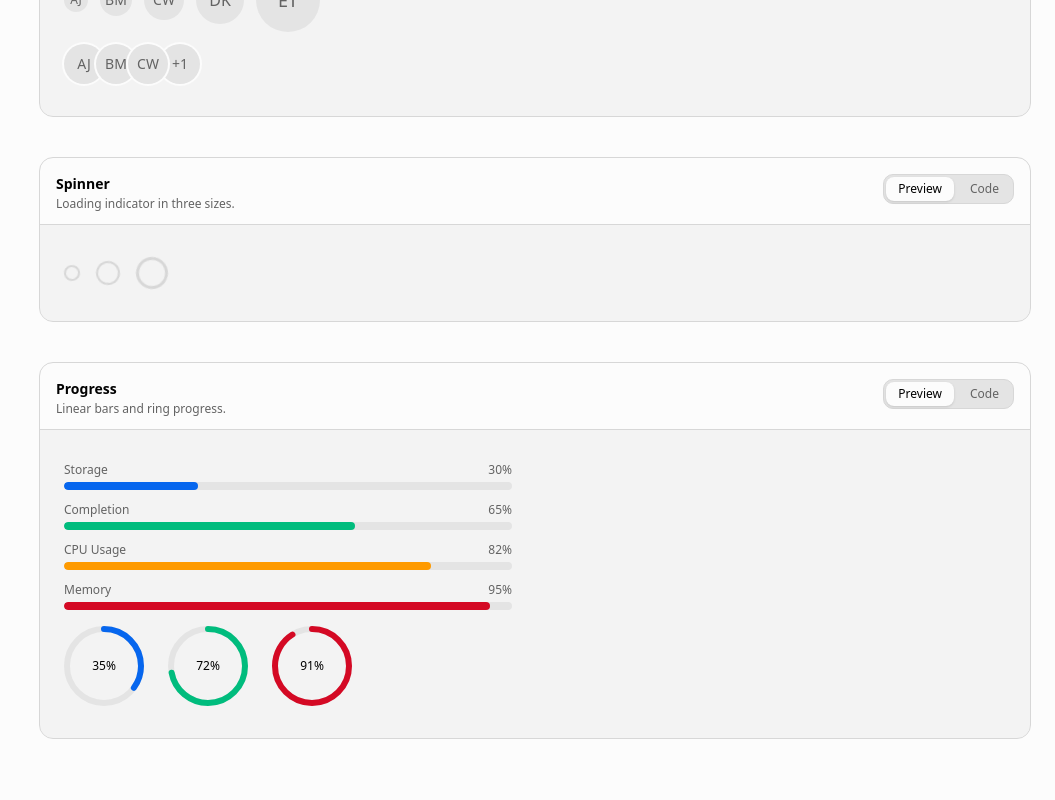
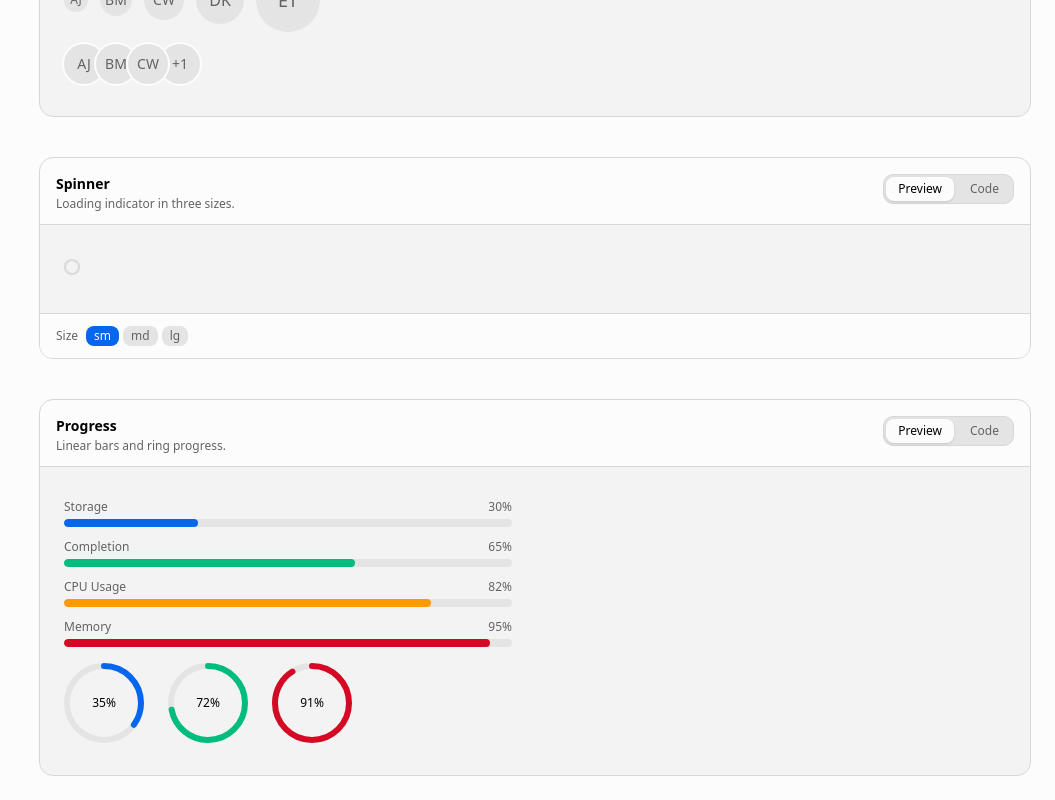
Before and after one commit to handsonprogrammer/dashboard-template, a Next.js app: page /components in a window 1280 px wide. Shown: the part 852-1652 px from the top of the page, without its empty margins (225-1280 px from the left). Before the commit the page ends 1615 px from the top, so only its background shows below. Built offline with nearby package versions, Linux system fonts and the light colour scheme.

Commit message:
feat: add live controls to Alert and Spinner showcase blocks

```diff
--- a/src/app/(dashboard)/components/page.tsx
+++ b/src/app/(dashboard)/components/page.tsx
@@ -315,15 +315,14 @@ function PrimitivesSection() {
             <ComponentBlock
                 title="Spinner"
                 description="Loading indicator in three sizes."
+                controls={[
+                    { type: "select", prop: "size", label: "Size", options: ["sm", "md", "lg"] },
+                ]}
                 code={`<Spinner size="sm" />
 <Spinner size="md" />
 <Spinner size="lg" />`}
             >
-                <div className="flex items-center gap-4">
-                    <Spinner size="sm" />
-                    <Spinner size="md" />
-                    <Spinner size="lg" />
-                </div>
+                {(s) => <Spinner size={s.size as "sm" | "md" | "lg"} />}
             </ComponentBlock>
 
             {/* Progress */}
@@ -364,17 +363,34 @@ function FeedbackSection() {
             <ComponentBlock
                 title="Alert"
                 description="Four severity levels."
+                controls={[
+                    { type: "select", prop: "variant", label: "Variant", options: ["info", "success", "warning", "destructive"] },
+                ]}
                 code={`<Alert variant="info"        title="Info">Your changes have been saved.</Alert>
 <Alert variant="success"     title="Success">Import completed without errors.</Alert>
 <Alert variant="warning"     title="Warning">Subscription expires in 7 days.</Alert>
 <Alert variant="destructive" title="Error">Failed to delete the selected records.</Alert>`}
             >
-                <div className="space-y-3 max-w-xl">
-                    <Alert variant="info" title="Info">Your changes have been saved successfully.</Alert>
-                    <Alert variant="success" title="Success">The import completed without errors.</Alert>
-                    <Alert variant="warning" title="Warning">Your subscription expires in 7 days.</Alert>
-                    <Alert variant="destructive" title="Error">Failed to delete the selected records.</Alert>
-                </div>
+                {(s) => {
+                    const variant = s.variant as "info" | "success" | "warning" | "destructive";
+                    const titleMap: Record<string, string> = {
+                        info: "Info",
+                        success: "Success",
+                        warning: "Warning",
+                        destructive: "Error",
+                    };
+                    const messageMap: Record<string, string> = {
+                        info: "Your changes have been saved successfully.",
+                        success: "The import completed without errors.",
+                        warning: "Your subscription expires in 7 days.",
+                        destructive: "Failed to delete the selected records.",
+                    };
+                    return (
+                        <Alert variant={variant} title={titleMap[variant]} className="max-w-xl">
+                            {messageMap[variant]}
+                        </Alert>
+                    );
+                }}
             </ComponentBlock>
 
             {/* Skeleton */}
```
